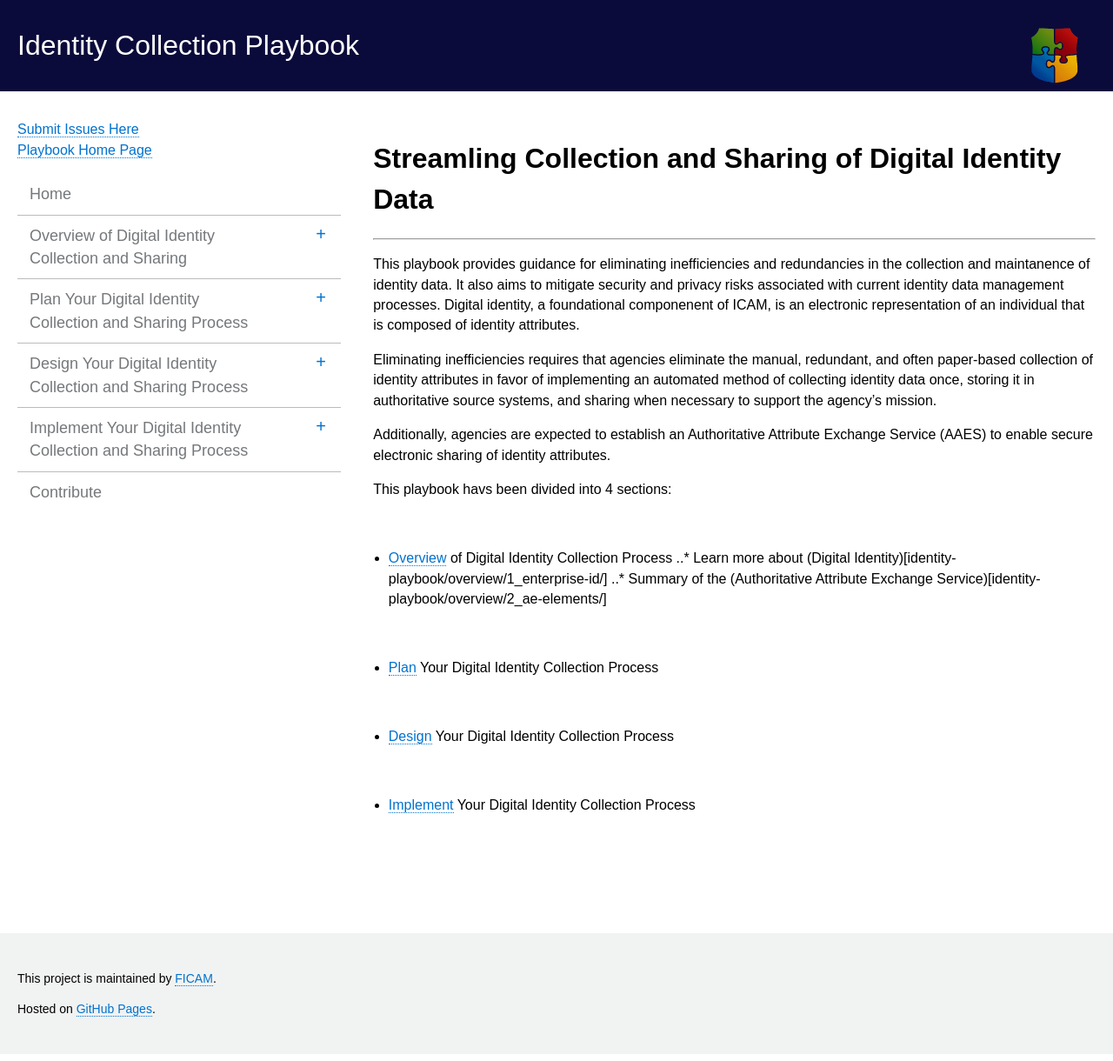
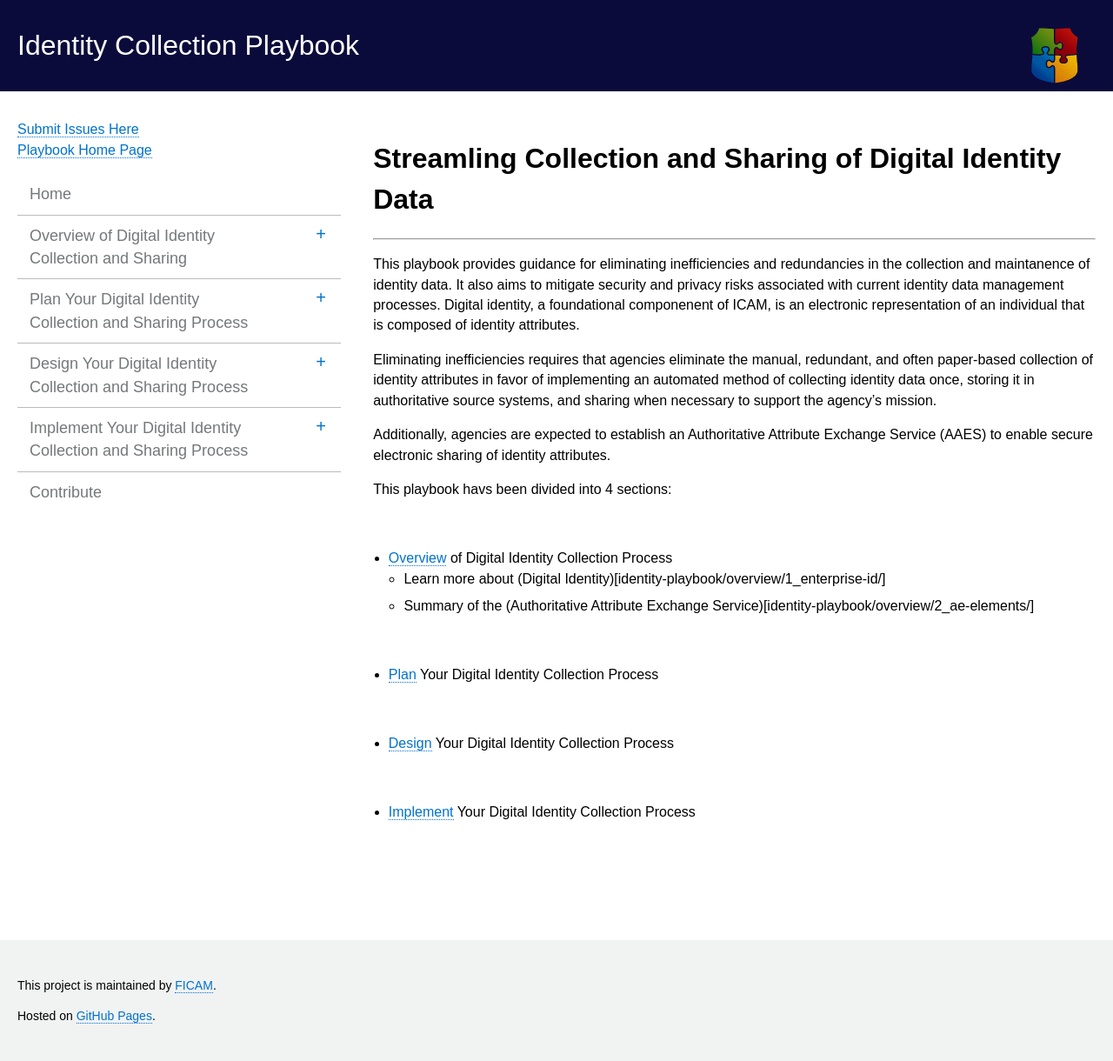
Before and after one commit to bnbuckler/identity-playbook, a Jekyll site: the page built from index.html, in a window 1280 px wide. Shown: the whole page at 87% size. Built offline with Jekyll 4.4.1, drawn with Linux system fonts in a browser that asks for light colours.

```diff
--- a/_includes/index.md
+++ b/_includes/index.md
@@ -12,8 +12,8 @@ This playbook havs been divided into 4 sections:
 <br>
 
 * [Overview](../identity-playbook/overview/index/) of Digital Identity Collection Process
-..* Learn more about (Digital Identity)[identity-playbook/overview/1_enterprise-id/]
-..* Summary of the (Authoritative Attribute Exchange Service)[identity-playbook/overview/2_ae-elements/]
+  * Learn more about (Digital Identity)[identity-playbook/overview/1_enterprise-id/]
+  * Summary of the (Authoritative Attribute Exchange Service)[identity-playbook/overview/2_ae-elements/]
 
 <br>
 
```
